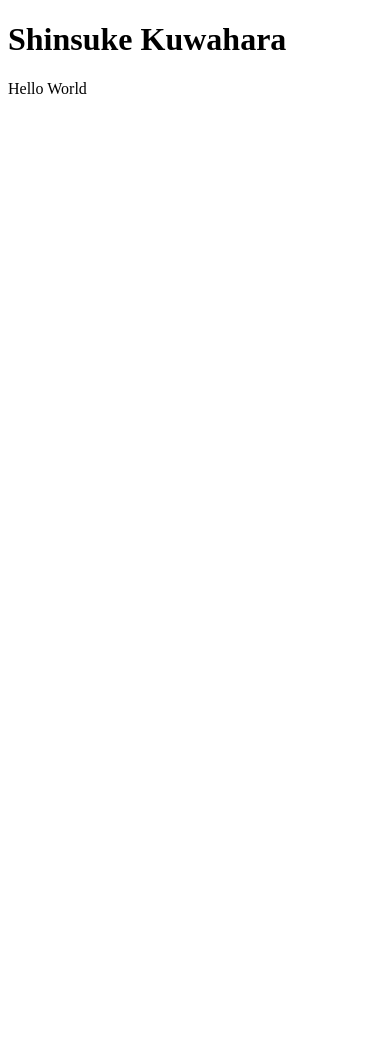
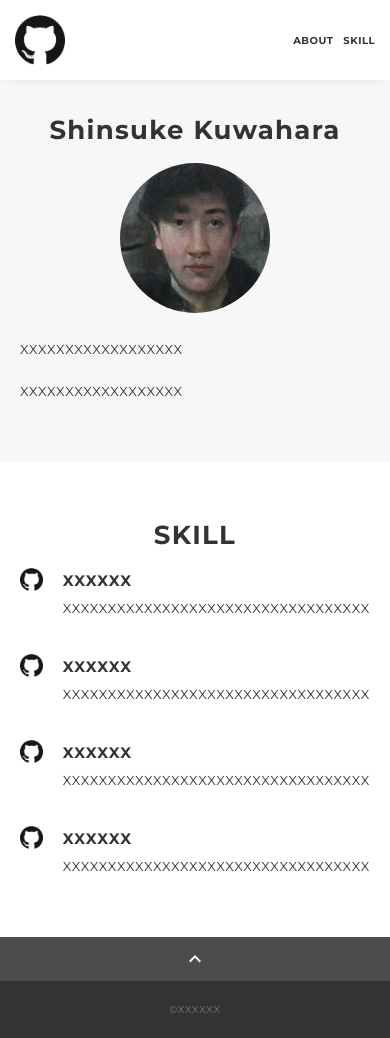
Before and after one commit to mason-mount/portfolio, a plain HTML site: page docs/index.html in a window 390 px wide. Before the commit the page ends 844 px from the top, so only its background shows below. Drawn offline with nearby package versions, Linux system fonts and the light colour scheme.

Commit message:
テンプレート反映

```diff
--- /dev/null
+++ b/docs/css/ress.css
@@ -0,0 +1,283 @@
+/*!
+ * ress.css • v3.0.1
+ * MIT License
+ * github.com/filipelinhares/ress
+ */
+
+/* # =================================================================
+   # Global selectors
+   # ================================================================= */
+
+html {
+  box-sizing: border-box;
+  word-break: normal;
+  -moz-tab-size: 4;
+  tab-size: 4;
+
+  -webkit-text-size-adjust: 100%; /* Prevent adjustments of font size after orientation changes in iOS */
+}
+
+*,
+::before,
+::after {
+  box-sizing: inherit;
+  background-repeat: no-repeat; /* Set `background-repeat: no-repeat` to all elements and pseudo elements */
+}
+
+::before,
+::after {
+  vertical-align: inherit;
+  text-decoration: inherit; /* Inherit text-decoration and vertical align to ::before and ::after pseudo elements */
+}
+
+* {
+  margin: 0;
+  padding: 0; /* Reset `padding` and `margin` of all elements */
+}
+
+/* # =================================================================
+   # General elements
+   # ================================================================= */
+
+hr {
+  overflow: visible; /* Show the overflow in Edge and IE */
+  height: 0; /* Add the correct box sizing in Firefox */
+}
+
+details,
+main {
+  display: block; /* Render the `main` element consistently in IE. */
+}
+
+summary {
+  display: list-item; /* Add the correct display in all browsers */
+}
+
+small {
+  font-size: 80%; /* Set font-size to 80% in `small` elements */
+}
+
+[hidden] {
+  display: none; /* Add the correct display in IE */
+}
+
+abbr[title] {
+  /* Add the correct text decoration in Chrome, Edge, IE, Opera, and Safari */
+  text-decoration: underline;
+  text-decoration: underline dotted;
+  border-bottom: none; /* Remove the bottom border in Chrome 57 */
+}
+
+a {
+  background-color: transparent; /* Remove the gray background on active links in IE 10 */
+}
+
+a:active,
+a:hover {
+  outline-width: 0; /* Remove the outline when hovering in all browsers */
+}
+
+code,
+kbd,
+pre,
+samp {
+  font-family: monospace, monospace; /* Specify the font family of code elements */
+}
+
+pre {
+  font-size: 1em; /* Correct the odd `em` font sizing in all browsers */
+}
+
+b,
+strong {
+  font-weight: bolder; /* Add the correct font weight in Chrome, Edge, and Safari */
+}
+
+/* https://gist.github.com/unruthless/413930 */
+sub,
+sup {
+  position: relative;
+  font-size: 75%;
+  line-height: 0;
+  vertical-align: baseline;
+}
+
+sub {
+  bottom: -.25em;
+}
+
+sup {
+  top: -.5em;
+}
+
+/* # =================================================================
+   # Forms
+   # ================================================================= */
+
+input {
+  border-radius: 0;
+}
+
+/* Replace pointer cursor in disabled elements */
+[disabled] {
+  cursor: default;
+}
+
+[type="number"]::-webkit-inner-spin-button,
+[type="number"]::-webkit-outer-spin-button {
+  height: auto; /* Correct the cursor style of increment and decrement buttons in Chrome */
+}
+
+[type="search"] {
+  outline-offset: -2px; /* Correct the outline style in Safari */
+
+  -webkit-appearance: textfield; /* Correct the odd appearance in Chrome and Safari */
+}
+
+[type="search"]::-webkit-search-decoration {
+  -webkit-appearance: none; /* Remove the inner padding in Chrome and Safari on macOS */
+}
+
+textarea {
+  overflow: auto; /* Internet Explorer 11+ */
+  resize: vertical; /* Specify textarea resizability */
+}
+
+button,
+input,
+optgroup,
+select,
+textarea {
+  font: inherit; /* Specify font inheritance of form elements */
+}
+
+optgroup {
+  font-weight: bold; /* Restore the font weight unset by the previous rule */
+}
+
+button {
+  overflow: visible; /* Address `overflow` set to `hidden` in IE 8/9/10/11 */
+}
+
+button,
+select {
+  text-transform: none; /* Firefox 40+, Internet Explorer 11- */
+}
+
+/* Apply cursor pointer to button elements */
+button,
+[type="button"],
+[type="reset"],
+[type="submit"],
+[role="button"] {
+  cursor: pointer;
+  color: inherit;
+}
+
+/* Remove inner padding and border in Firefox 4+ */
+button::-moz-focus-inner,
+[type="button"]::-moz-focus-inner,
+[type="reset"]::-moz-focus-inner,
+[type="submit"]::-moz-focus-inner {
+  padding: 0;
+  border-style: none;
+}
+
+/* Replace focus style removed in the border reset above */
+button:-moz-focusring,
+[type="button"]::-moz-focus-inner,
+[type="reset"]::-moz-focus-inner,
+[type="submit"]::-moz-focus-inner {
+  outline: 1px dotted ButtonText;
+}
+
+button,
+html [type="button"],
+/* Prevent a WebKit bug where (2) destroys native `audio` and `video`controls in Android 4 */
+[type="reset"],
+[type="submit"] {
+  -webkit-appearance: button; /* Correct the inability to style clickable types in iOS */
+}
+
+/* Remove the default button styling in all browsers */
+button,
+input,
+select,
+textarea {
+  border-style: none;
+  background-color: transparent;
+}
+
+/* Style select like a standard input */
+select {
+  -webkit-appearance: none; /* Chrome 41+ */
+  -moz-appearance: none; /* Firefox 36+ */
+}
+
+select::-ms-expand {
+  display: none; /* Internet Explorer 11+ */
+}
+
+select::-ms-value {
+  color: currentColor; /* Internet Explorer 11+ */
+}
+
+legend {
+  display: table; /* Correct the text wrapping in Edge and IE */
+  max-width: 100%; /* Correct the text wrapping in Edge and IE */
+  max-width: 100%; /* Correct the text wrapping in Edge 18- and IE */
+  white-space: normal; /* Correct the text wrapping in Edge and IE */
+  color: inherit; /* Correct the color inheritance from `fieldset` elements in IE */
+  border: 0; /* Correct `color` not being inherited in IE 8/9/10/11 */
+}
+
+::-webkit-file-upload-button {
+  font: inherit; /* Change font properties to `inherit` in Chrome and Safari */
+  color: inherit;
+  /* Correct the inability to style clickable types in iOS and Safari */
+
+  -webkit-appearance: button;
+}
+
+/* # =================================================================
+   # Specify media element style
+   # ================================================================= */
+
+img {
+  border-style: none; /* Remove border when inside `a` element in IE 8/9/10 */
+}
+
+/* Add the correct vertical alignment in Chrome, Firefox, and Opera */
+progress {
+  vertical-align: baseline;
+}
+
+/* # =================================================================
+   # Accessibility
+   # ================================================================= */
+
+/* Hide content from screens but not screenreaders */
+@media screen {
+  [hidden~="screen"] {
+    display: inherit;
+  }
+  [hidden~="screen"]:not(:active):not(:focus):not(:target) {
+    position: absolute !important;
+    clip: rect(0 0 0 0) !important;
+  }
+}
+
+/* Specify the progress cursor of updating elements */
+[aria-busy="true"] {
+  cursor: progress;
+}
+
+/* Specify the pointer cursor of trigger elements */
+[aria-controls] {
+  cursor: pointer;
+}
+
+/* Specify the unstyled cursor of disabled, not-editable, or otherwise inoperable elements */
+[aria-disabled] {
+  cursor: default;
+}
--- /dev/null
+++ b/docs/css/style.css
@@ -0,0 +1,311 @@
+body {
+  font-family: "Montserrat","Helvetica Neue",Arial,"Hiragino Kaku Gothic ProN","Hiragino Sans",Meiryo,sans-serif;
+  font-size: 14px;
+  line-height: 1.8;
+  letter-spacing: .8px;
+  color: #333;
+}
+
+a {
+  transition: opacity .3s;
+  text-decoration: none;
+  color: #1ca9e3;
+}
+
+img {
+  max-width: 100%;
+  height: auto;
+  vertical-align: bottom;
+  border-style: none;
+}
+
+ul,
+li {
+  list-style: none;
+}
+
+.pc-only {
+  display: block;
+}
+
+.sp-only {
+  display: none;
+}
+
+.wrapper {
+  padding-top: 73px;
+}
+
+.section {
+  padding: 90px 0;
+}
+
+.section:nth-of-type(odd) {
+  background-color: #f7f7f7;
+}
+
+.inner {
+  max-width: 1340px;
+  margin: 0 auto;
+  padding: 0 40px;
+}
+
+.title {
+  font-size: 34px;
+  font-weight: bold;
+  line-height: 1;
+  margin-bottom: 40px;
+  text-align: center;
+  letter-spacing: .05em;
+  color: #333;
+}
+
+.lead {
+  margin-bottom: 30px;
+}
+
+/*--- header ---*/
+.header {
+  position: fixed;
+  top: 0;
+  z-index: 1;
+  width: 100%;
+  background-color: #fff;
+  box-shadow: 0 5px 10px -6px rgba(0,0,0,.1);
+}
+
+.header .inner {
+  display: flex;
+  align-items: center;
+  justify-content: space-between;
+  padding: 20px 40px;
+}
+
+.header-logo {
+  font-size: 20px;
+  font-weight: bold;
+  line-height: 1.2;
+  margin-right: 20px;
+  letter-spacing: .05em;
+}
+
+.header-logo a {
+  color: #333;
+}
+
+.header-banner {
+  width: 50px;
+}
+.header-nav-list {
+  display: flex;
+  justify-content: space-between;
+}
+
+.header-nav-item:not(:last-child) {
+  margin-right: 20px;
+}
+
+.header-nav-item a {
+  position: relative;
+  font-size: 13px;
+  font-weight: bold;
+  display: inline-block;
+  padding: 5px 0;
+  transition: .3s;
+  letter-spacing: .05em;
+  color: #333;
+}
+.header-nav-item a:after {
+  position: absolute;
+  bottom: 0;
+  left: 50%;
+  width: 0;
+  height: 3px;
+  content: "";
+  transition: .3s;
+  -webkit-transform: translateX(-50%);
+  transform: translateX(-50%);
+  background-color: #333;
+}
+
+.header-nav-item a:hover:after {
+  width: 100%;
+}
+
+/*--- about ---*/
+.profile {
+  display: flex;
+  flex-wrap: wrap;
+  max-width: 800px;
+  margin: 0 auto;
+}
+.profile-img {
+  width: 20%;
+  margin-right: 30px;
+  border-radius: 50%;
+}
+.profile-img img {
+  border-radius: 50%;
+}
+.profile-body {
+  flex: 1;
+}
+.profile-body p:not(:last-child) {
+  margin-bottom: 30px;
+}
+
+/*--- skill ---*/
+.skill-list {
+  display: flex;
+  flex-wrap: wrap;
+  justify-content: space-between;
+  margin-bottom: -50px;
+}
+
+.skill-item {
+  display: flex;
+  align-items: flex-start;
+  justify-content: space-between;
+  width: 48%;
+  margin-bottom: 50px;
+}
+
+.skill-img {
+  width: 60px;
+  height: auto;
+  margin-right: 20px;
+}
+
+.skill-body {
+  flex: 1;
+}
+
+.skill-name {
+  margin-bottom: 3px;
+}
+
+/*--- contact ---*/
+.contact {
+  text-align: center;
+}
+
+.contact-item:not(:last-child) {
+  margin-right: 10px;
+}
+
+.contact-icon {
+  width: 50px;
+}
+
+/*--- page-top ---*/
+.page-top {
+  font-weight: bold;
+  padding: 10px;
+  cursor: pointer;
+  text-align: center;
+  background-color: #4c4c4c;
+}
+
+.page-top .material-icons-outlined {
+  vertical-align: bottom;
+  color: #fff;
+}
+
+/*--- footer ---*/
+.footer {
+  padding: 30px;
+  background-color: #333;
+}
+
+.copyright {
+  font-size: 10px;
+  text-align: center;
+  color: #797979;
+}
+
+
+/* --- media Queries 767 ---*/
+@media screen and (max-width: 767px) {
+  body {
+    font-size: 13px;
+    line-height: 1.7;
+  }
+
+  .pc-only {
+    display: none;
+  }
+
+  .sp-only {
+    display: block;
+  }
+
+  .title {
+    font-size: 26px;
+    margin-bottom: 20px;
+  }
+
+  .wrapper {
+    padding-top: 57px;
+  }
+
+  .section {
+    padding: 60px 0;
+  }
+
+  .inner {
+    padding: 0 20px;
+  }
+
+  .header .inner {
+    padding: 15px;
+  }
+
+  .header-logo {
+    font-size: 15px;
+    margin-right: 15px;
+  }
+
+  .header-nav-item:not(:last-child) {
+    margin-right: 10px;
+  }
+
+  .header-nav-item a {
+    font-size: 10px;
+  }
+
+  .header-nav-item a:after {
+    display: none;
+  }
+
+  .profile {
+    display: block;
+  }
+  .profile-img {
+    width: 150px;
+    margin: 0 auto;
+    margin-bottom: 25px;
+  }
+
+  .profile-body p:not(:last-child) {
+    margin-bottom: 20px;
+  }
+
+  .skill-list {
+    display: block;
+    margin-bottom: 0;
+  }
+
+  .skill-item {
+    width: 100%;
+    margin-bottom: 35px;
+  }
+
+  .skill-item:last-child {
+    margin-bottom: 0;
+  }
+
+  .footer {
+    padding: 20px;
+  }
+
+}
--- a/docs/index.html
+++ b/docs/index.html
@@ -1,11 +1,117 @@
 <!DOCTYPE html>
 <html>
 <head>
-<meta charset="UTF-8">
-<title>My Portfolio</title>
+<meta charset="utf-8" />
+<meta name="viewport"
+	content="width=device-width,initial-scale=1.0,user-scalable=no" />
+<meta property="og:type" content="website" />
+<meta property="og:title" content="XXXXXX's portfolio" />
+<!-- <meta property="og:url" content="dummyurl" /> -->
+<meta property="og:description" content="XXXXXXの自己紹介サイトです。" />
+<meta property="og:image" content="img/ogp.png" />
+<meta name="description" content="XXXXXXの自己紹介サイトです。" />
+<title>XXXXXX ポートフォリオ</title>
+<link rel="preconnect" href="https://fonts.gstatic.com" />
+<link
+	href="https://fonts.googleapis.com/css2?family=Montserrat:wght@400;700&display=swap"
+	rel="stylesheet" />
+<link
+	href="https://fonts.googleapis.com/css?family=Material+Icons+Outlined"
+	rel="stylesheet" />
+<link href="css/ress.css" media="all" rel="stylesheet" type="text/css" />
+<link href="css/style.css" media="all" rel="stylesheet" type="text/css" />
+<!-- <link rel="shortcut icon" href="img/favicon.ico" /> -->
+<!-- <link rel="canonical" href="dummyurl" /> -->
 </head>
+
 <body>
-	<h1>Shinsuke Kuwahara</h1>
-	<p>Hello World</p>
+	<div class="wrapper">
+		<header class="header">
+			<div class="inner">
+				<h1 class="header-logo">
+					<a href="#"><img class="header-banner" src="img/github.png"
+						alt="ロゴマーク" /> </a>
+				</h1>
+				<nav class="header-nav">
+					<ul class="header-nav-list">
+						<li class="header-nav-item"><a href="#about">ABOUT</a></li>
+						<li class="header-nav-item"><a href="#skill">SKILL</a></li>
+					</ul>
+				</nav>
+			</div>
+		</header>
+
+		<main class="content">
+			<section class="about section" id="about">
+				<div class="inner">
+					<h2 class="title">Shinsuke Kuwahara</h2>
+					<div class="profile">
+						<p class="profile-img">
+							<img src="img/profile.png" alt="自画像" />
+						</p>
+						<div class="profile-body">
+							<p>XXXXXXXXXXXXXXXXXX</p>
+							<p>XXXXXXXXXXXXXXXXXX</p>
+						</div>
+					</div>
+				</div>
+			</section>
+
+			<section class="skill section" id="skill">
+				<div class="inner">
+					<h2 class="title">SKILL</h2>
+					<div class="skill-list">
+						<div class="skill-item">
+							<p class="skill-img">
+								<img src="img/github.png" alt="logo" />
+							</p>
+							<div class="skill-body">
+								<h3 class="skill-name">XXXXXX</h3>
+								<p class="skill-text">XXXXXXXXXXXXXXXXXXXXXXXXXXXXXXXXXX</p>
+							</div>
+						</div>
+						<div class="skill-item">
+							<p class="skill-img">
+								<img src="img/github.png" alt="logo" />
+							</p>
+							<div class="skill-body">
+								<h3 class="skill-name">XXXXXX</h3>
+								<p class="skill-text">XXXXXXXXXXXXXXXXXXXXXXXXXXXXXXXXXX</p>
+							</div>
+						</div>
+						<div class="skill-item">
+							<p class="skill-img">
+								<img src="img/github.png" alt="logo" />
+							</p>
+							<div class="skill-body">
+								<h3 class="skill-name">XXXXXX</h3>
+								<p class="skill-text">XXXXXXXXXXXXXXXXXXXXXXXXXXXXXXXXXX</p>
+							</div>
+						</div>
+						<div class="skill-item">
+							<p class="skill-img">
+								<img src="img/github.png" alt="logo" />
+							</p>
+							<div class="skill-body">
+								<h3 class="skill-name">XXXXXX</h3>
+								<p class="skill-text">XXXXXXXXXXXXXXXXXXXXXXXXXXXXXXXXXX</p>
+							</div>
+						</div>
+					</div>
+				</div>
+			</section>
+
+			<div class="page-top" id="js-page-top">
+				<span class="material-icons-outlined">expand_less</span>
+			</div>
+
+			<footer class="footer">
+				<div class="copyright">&copy;XXXXXX</div>
+			</footer>
+		</main>
+	</div>
+	<script
+		src="https://ajax.googleapis.com/ajax/libs/jquery/3.5.1/jquery.min.js"></script>
+	<script src="js/script.js"></script>
 </body>
 </html>
--- /dev/null
+++ b/docs/js/script.js
@@ -0,0 +1,20 @@
+$(function () {
+
+  //ページ内スクロール
+  var navHeight = $(".header").outerHeight();
+
+  $('a[href^="#"]').on("click", function () {
+    var href = $(this).attr("href");
+    var target = $(href == "#" || href == "" ? "html" : href);
+    var position = target.offset().top - navHeight;
+    $("html, body").animate({ scrollTop: position, }, 300, "swing");
+    return false;
+  });
+
+  //ページトップ
+  $("#js-page-top").on("click", function () {
+    $("body,html").animate({ scrollTop: 0, }, 300);
+    return false;
+  });
+
+});
```
Also changed, not shown: docs/img/github.png (added), docs/img/ogp.png (added), docs/img/profile.png (added).
